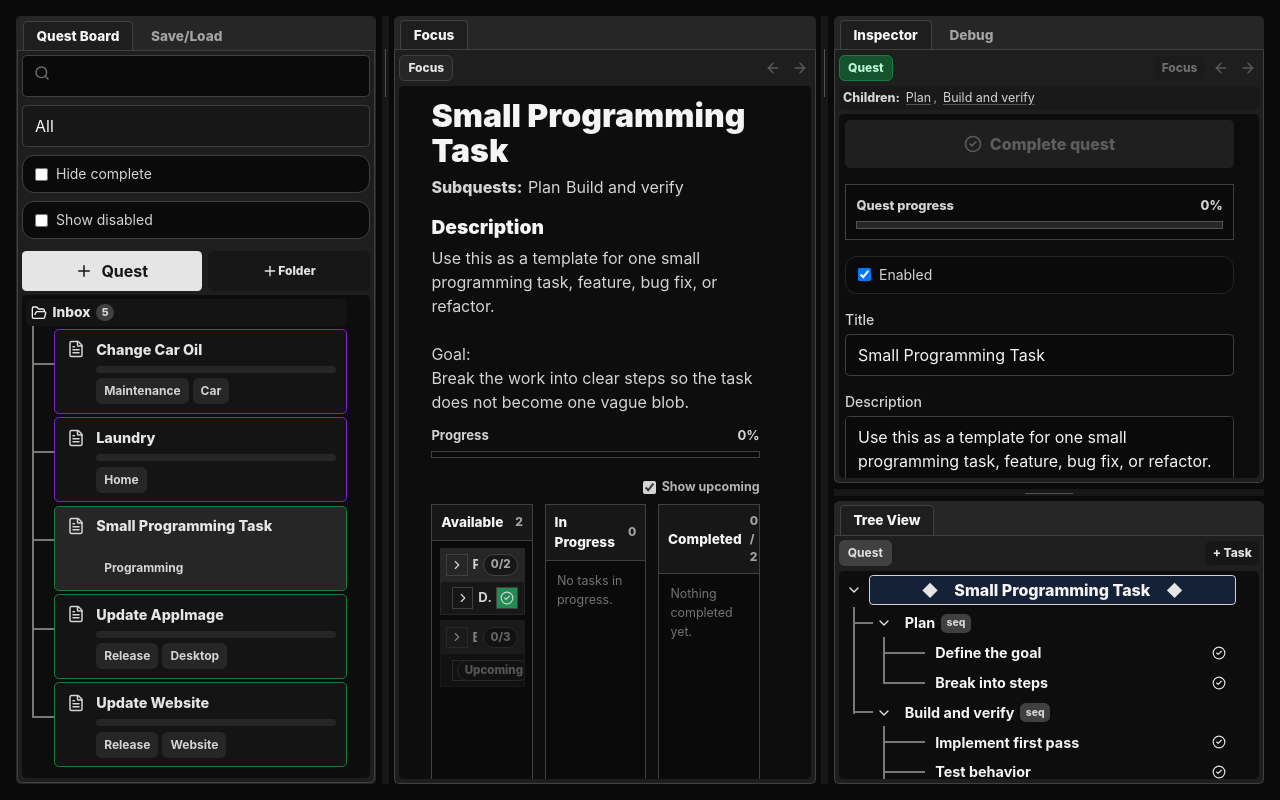
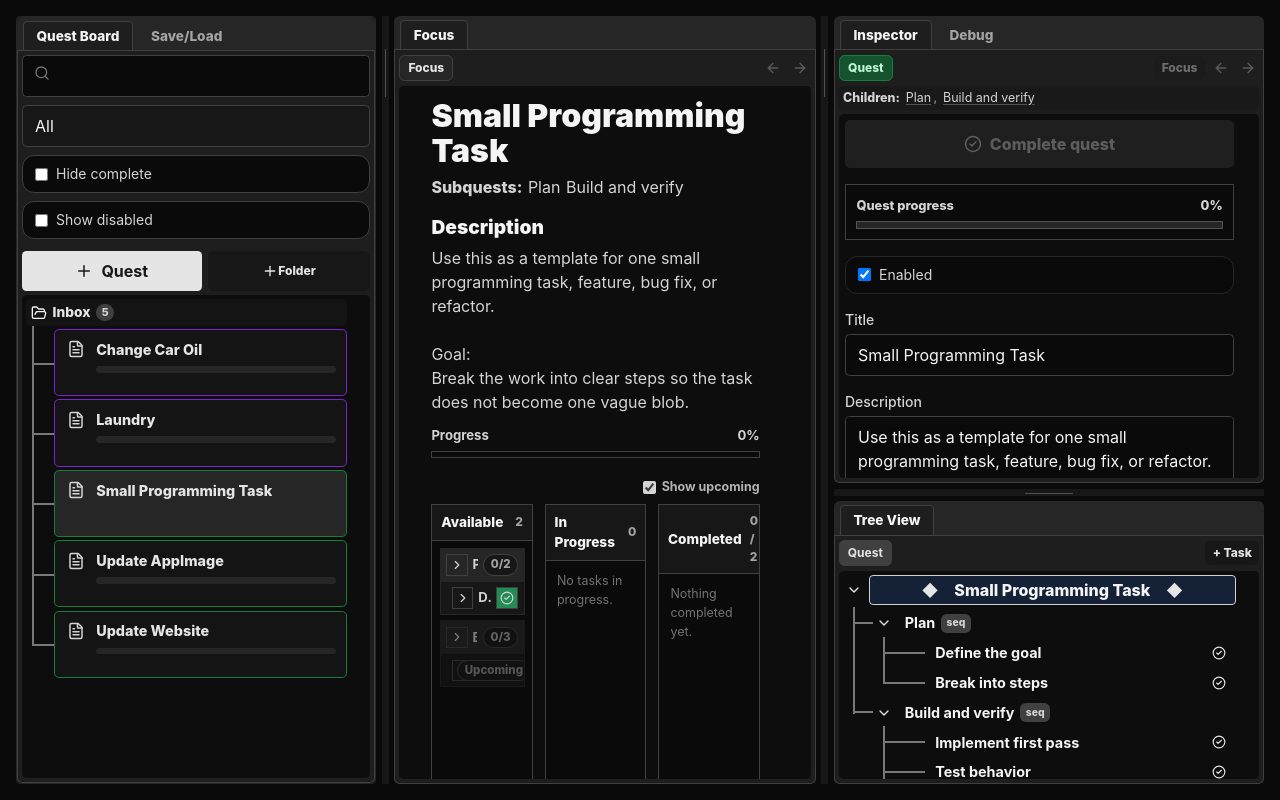
Before and after one commit to DinoDavinci/dinos-certified-audhd-planner, a React (Vite) app: page / in a window 1280 px wide. Built offline with nearby package versions, Linux system fonts and the light colour scheme.

Commit message:
compacted quest directory vertically

```diff
--- a/src/components/quest-board/QuestBoardTab.jsx
+++ b/src/components/quest-board/QuestBoardTab.jsx
@@ -408,11 +408,7 @@ function QuestDirectoryCard({ quest, activeQuestId, dueBadge, selectQuest, moveQ
             <div className="quest-directory-quest-progress-fill" style={{ width: `${progress}%` }} />
           </div>
 
-          <div className="quest-directory-quest-meta-row">
-            {complete && <span className="pill-complete">Completed</span>}
-            {inactive && <span className="pill">Disabled</span>}
-            {(quest.tags || []).map((tag) => <span key={tag} className="pill">{tag}</span>)}
-          </div>
+
         </div>
       </button>
 
```
